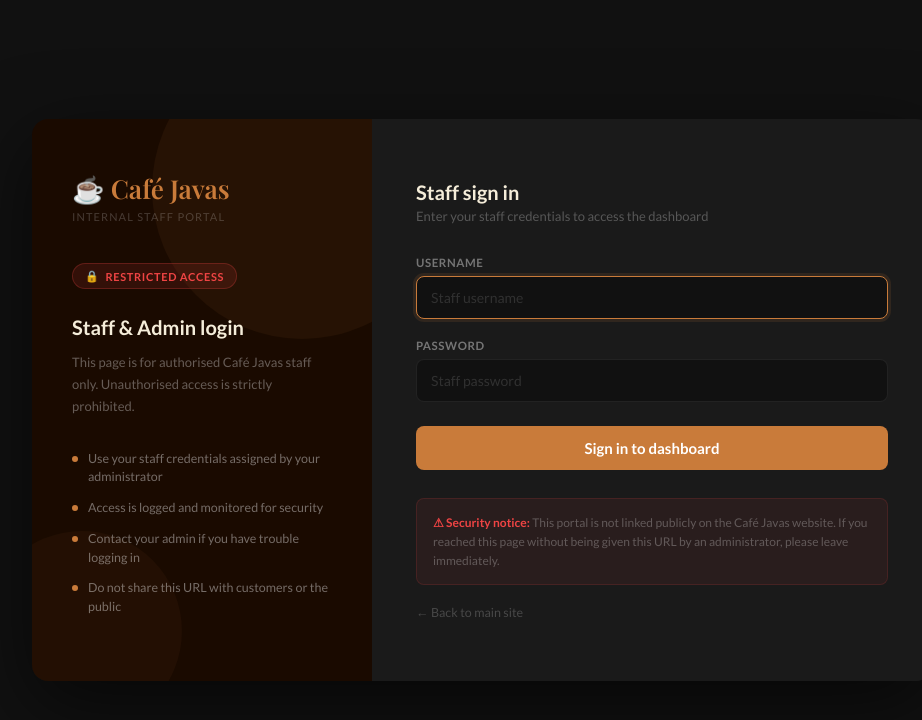
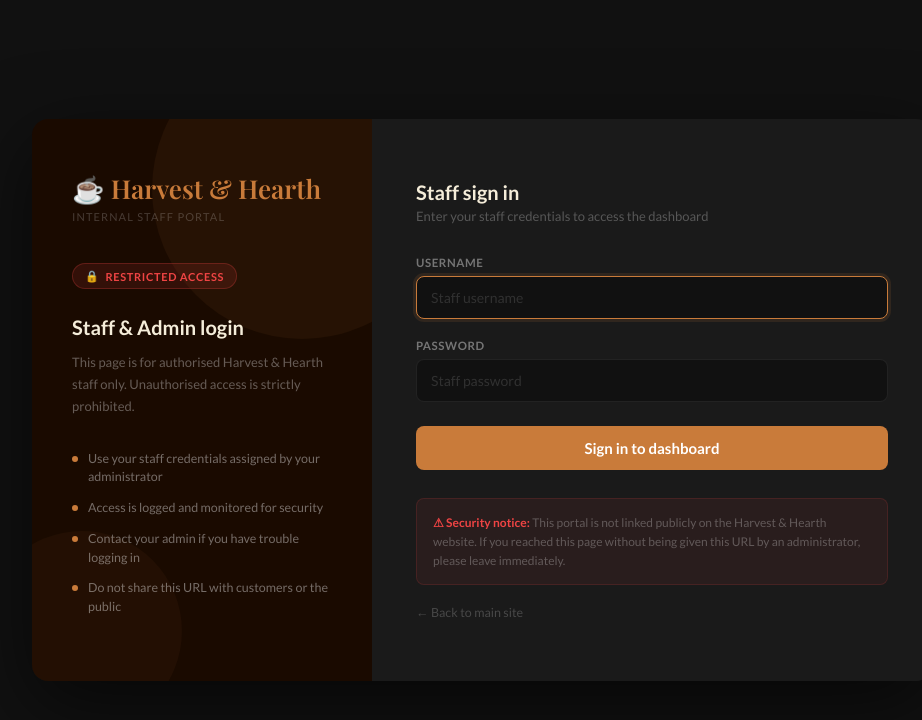
Before and after one commit to Tamujacob/restaurant_booking, a Django app: page /staff-portal/ in a window 1280 px wide. Shown: the top 720 px of the page, without its empty margins (158-1080 px from the left). Run offline with Django 5.2, Linux system fonts and the light colour scheme.

Commit message:
Fix: rebrand staff_login

```diff
--- a/core/templates/staff_login.html
+++ b/core/templates/staff_login.html
@@ -4,7 +4,7 @@
 <head>
   <meta charset="UTF-8">
   <meta name="viewport" content="width=device-width, initial-scale=1.0">
-  <title>Staff Access — Café Javas</title>
+  <title>Staff Access — Harvest & Hearth</title>
   <link href="https://fonts.googleapis.com/css2?family=Lato:wght@400;700&family=Playfair+Display:wght@600&display=swap" rel="stylesheet">
   <style>
     *, *::before, *::after { box-sizing: border-box; margin: 0; padding: 0; }
@@ -202,13 +202,13 @@
     <!-- LEFT -->
     <div class="left">
       <div class="left-content">
-        <div class="logo">☕ Café Javas</div>
+        <div class="logo">☕ Harvest & Hearth</div>
         <div class="logo-sub">Internal staff portal</div>
 
         <div class="access-badge">Restricted access</div>
 
         <h2>Staff &amp; Admin login</h2>
-        <p>This page is for authorised Café Javas staff only. Unauthorised access is strictly prohibited.</p>
+        <p>This page is for authorised Harvest & Hearth staff only. Unauthorised access is strictly prohibited.</p>
 
         <ul class="info-list">
           <li>Use your staff credentials assigned by your administrator</li>
@@ -249,7 +249,7 @@
       </form>
 
       <div class="warning-box">
-        <strong>⚠ Security notice:</strong> This portal is not linked publicly on the Café Javas website. If you reached this page without being given this URL by an administrator, please leave immediately.
+        <strong>⚠ Security notice:</strong> This portal is not linked publicly on the Harvest & Hearth website. If you reached this page without being given this URL by an administrator, please leave immediately.
       </div>
 
       <a href="/" class="back-home">← Back to main site</a>
```
